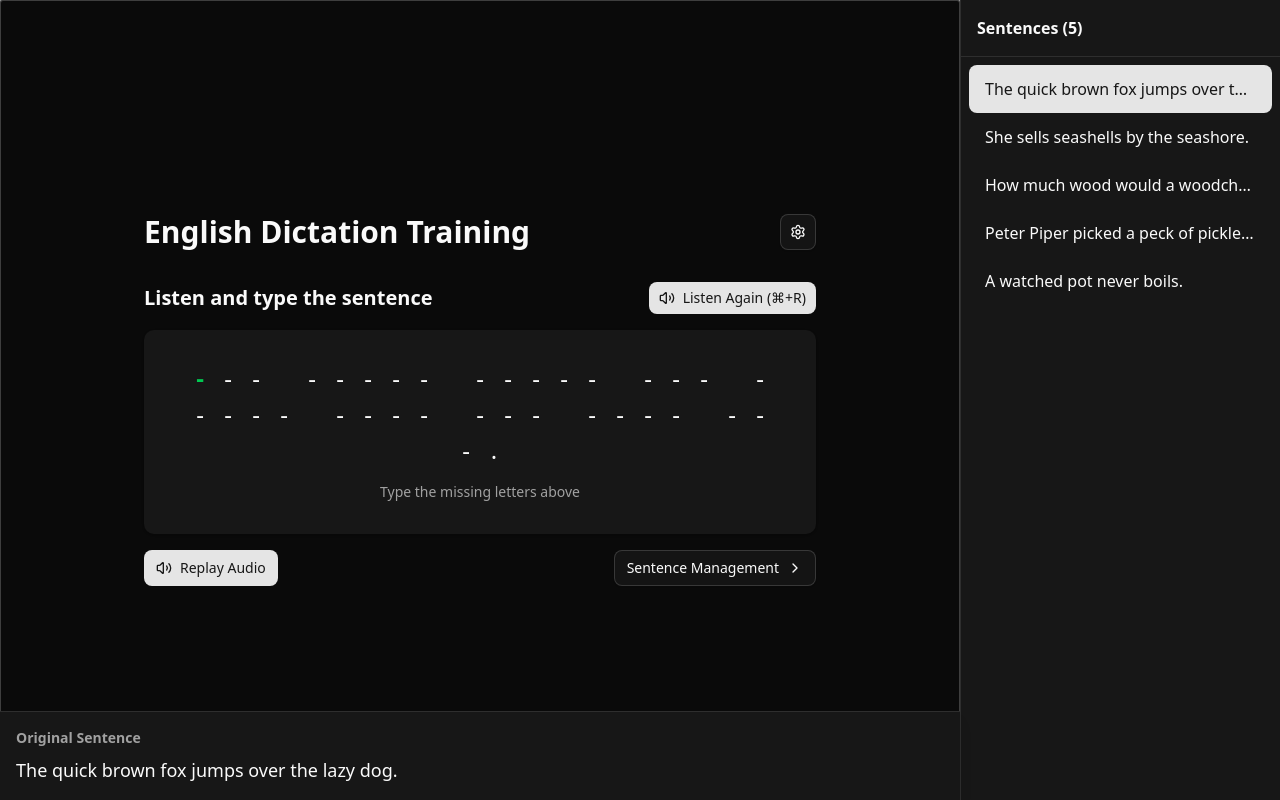
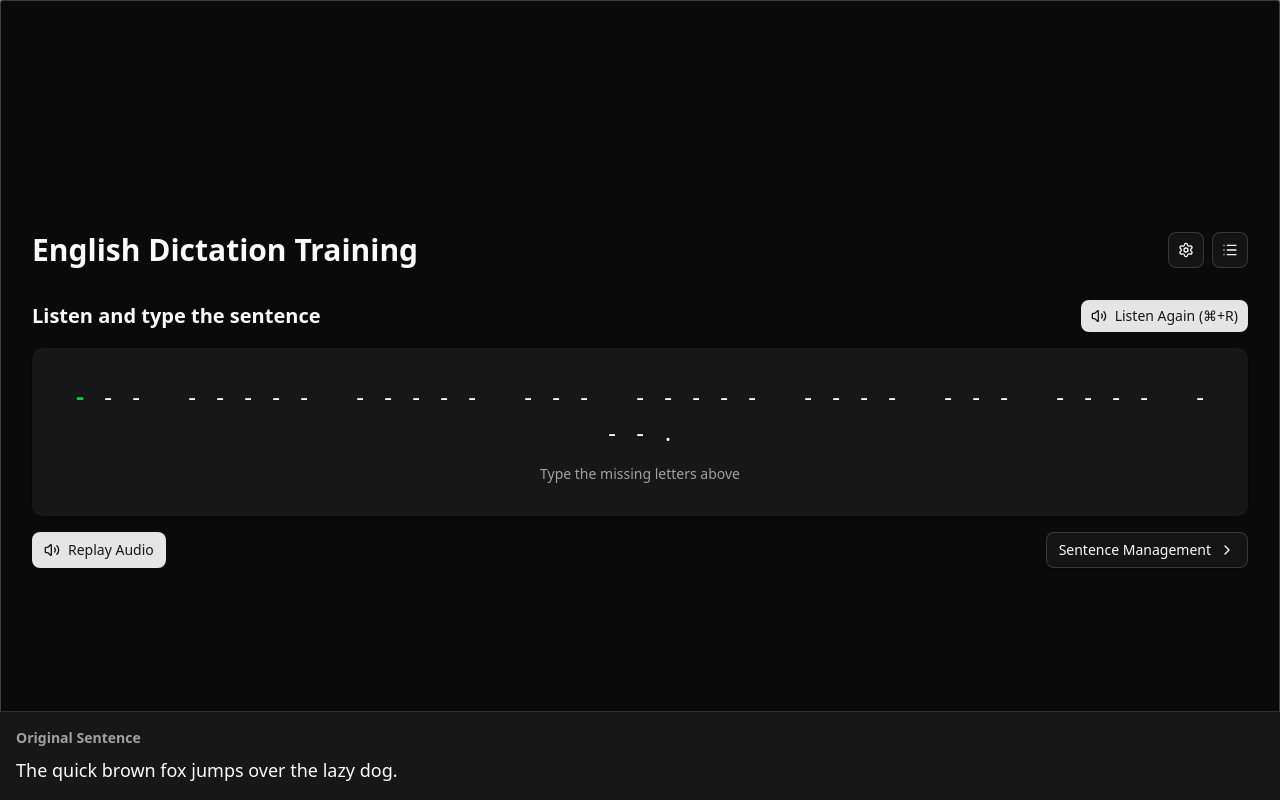
Before and after one commit to goldEli/english-dictation-training-app, a Next.js app: page / in a window 1280 px wide. Built offline with nearby package versions, Linux system fonts and the light colour scheme.

Commit message:
feat(ui): add hover-to-show functionality for sentences list
- Implement hover-to-show behavior with debounce timer for hiding
- Add smooth animations using Tailwind transition classes
- Refactor layout to maintain proper spacing when list is visible

```diff
--- a/app/page.tsx
+++ b/app/page.tsx
@@ -2,7 +2,7 @@
 
 import { useState, useEffect, useRef, useCallback } from "react";
 import { useRouter } from "next/navigation";
-import { Volume2, ChevronRight, Settings } from "lucide-react";
+import { Volume2, ChevronRight, Settings, List } from "lucide-react";
 import { Button } from "@/components/ui/button";
 import useDictationStore from "@/src/store/dictationStore";
 import { compareSentences } from "@/src/utils/validation";
@@ -12,7 +12,10 @@ import Confetti from "@/components/Confetti";
 export default function Home() {
   const router = useRouter();
   const dictationAreaRef = useRef<HTMLDivElement>(null);
+  const sentencesListRef = useRef<HTMLDivElement>(null);
+  const debounceTimerRef = useRef<NodeJS.Timeout | null>(null);
   const [isConfettiActive, setIsConfettiActive] = useState(false);
+  const [isSentencesVisible, setIsSentencesVisible] = useState(false);
 
   const {
     sentences,
@@ -85,7 +88,13 @@ export default function Home() {
     };
 
     window.addEventListener("keydown", handleKeyDown);
-    return () => window.removeEventListener("keydown", handleKeyDown);
+    return () => {
+      window.removeEventListener("keydown", handleKeyDown);
+      // Clear debounce timer on component unmount
+      if (debounceTimerRef.current) {
+        clearTimeout(debounceTimerRef.current);
+      }
+    };
   }, [currentSentence, replayAudio]);
 
   // Handle keyboard input for fill-in-the-blanks
@@ -179,6 +188,35 @@ export default function Home() {
     resetUserInput();
   };
 
+  // Handle list icon hover
+  const handleListIconHover = () => {
+    setIsSentencesVisible(true);
+    // Clear any existing debounce timer
+    if (debounceTimerRef.current) {
+      clearTimeout(debounceTimerRef.current);
+      debounceTimerRef.current = null;
+    }
+  };
+
+  // Handle mouse entering the sentences list
+  const handleListEnter = () => {
+    setIsSentencesVisible(true);
+    // Clear any existing debounce timer
+    if (debounceTimerRef.current) {
+      clearTimeout(debounceTimerRef.current);
+      debounceTimerRef.current = null;
+    }
+  };
+
+  // Handle mouse leaving the sentences list
+  const handleListLeave = () => {
+    // Set debounce timer to hide list after 500ms
+    debounceTimerRef.current = setTimeout(() => {
+      setIsSentencesVisible(false);
+      debounceTimerRef.current = null;
+    }, 500);
+  };
+
   return (
     <div className="flex min-h-screen bg-background text-foreground relative">
       {/* Dictation Area */}
@@ -189,9 +227,10 @@ export default function Home() {
         onKeyDown={handleKeyDown}
         onClick={() => dictationAreaRef.current?.focus()}
       >
-        <div className="w-full max-w-2xl space-y-8">
+        <div className="w-full space-y-8">
           <div className="flex justify-between items-center">
             <h1 className="text-3xl font-bold">English Dictation Training</h1>
+            <div className="flex gap-2">
               <Button
                 variant="outline"
                 size="icon"
@@ -199,6 +238,18 @@ export default function Home() {
               >
                 <Settings className="h-5 w-5" />
               </Button>
+              {/* List Icon Button - Show when sentences list is hidden */}
+              {!isSentencesVisible && (
+                <Button
+                  variant="outline"
+                  size="icon"
+                  className="transition-opacity duration-300"
+                  onMouseEnter={handleListIconHover}
+                >
+                  <List className="h-5 w-5" />
+                </Button>
+              )}
+            </div>
           </div>
 
           <div className="space-y-4">
@@ -256,15 +307,20 @@ export default function Home() {
       </div>
 
       {/* Original Sentence - Fixed at Bottom */}
-      <div className="fixed bottom-0 left-0 right-80 bg-card border-t border-border p-4 shadow-lg z-10">
+      <div className={`fixed bottom-0 left-0 bg-card border-t border-border p-4 shadow-lg z-10 transition-all duration-300 ${isSentencesVisible ? 'right-80' : 'right-0'}`}>
         <h3 className="text-sm font-semibold text-muted-foreground mb-2">
           Original Sentence
         </h3>
         <p className="text-lg font-medium">{currentSentence}</p>
       </div>
 
-      {/* Sentence List */}
-      <div className="w-80 bg-card border-l border-border flex flex-col max-h-screen">
+      {/* Sentence List - Hidden by default, shows on hover */}
+      <div
+        ref={sentencesListRef}
+        className={`fixed top-0 right-0 w-80 h-screen bg-card border-l border-border flex flex-col max-h-screen transition-all duration-300 ease-in-out z-20 ${isSentencesVisible ? 'transform translate-x-0 opacity-100' : 'transform translate-x-full opacity-0'}`}
+        onMouseEnter={handleListEnter}
+        onMouseLeave={handleListLeave}
+      >
         <div className="p-4 border-b border-border">
           <h3 className="font-semibold">Sentences ({sentences.length})</h3>
         </div>
```
Also changed, not shown: .trae/documents/Refactor Sentences List with Hover-to-Show Functionality.md (added). Lines whose indentation alone changed are shown as unchanged.
